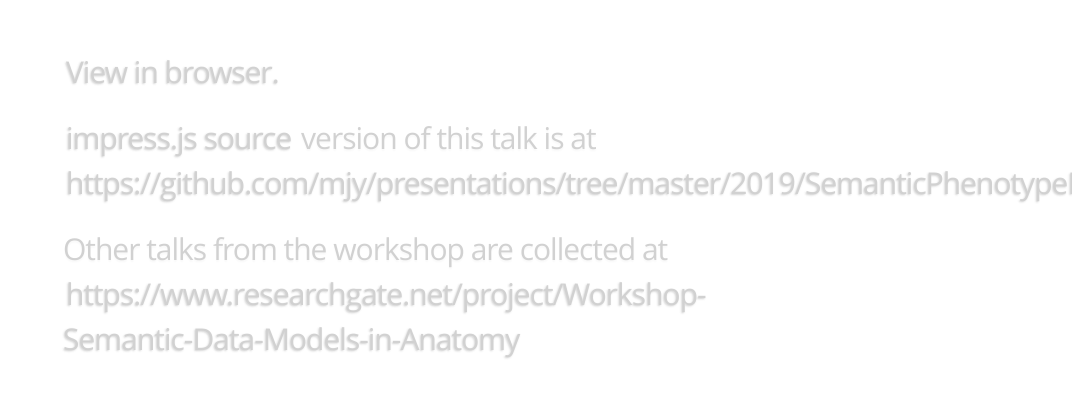
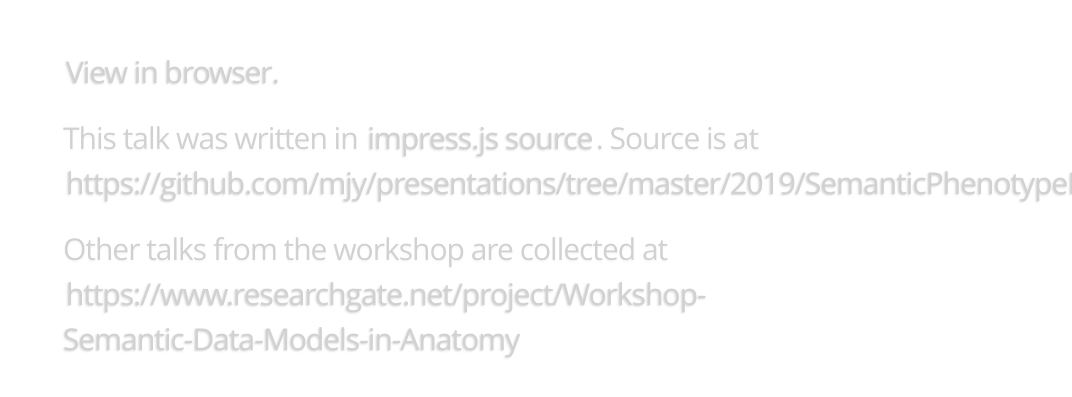
Before and after one commit to mjy/presentations, a plain HTML site: page 2019/SemanticDataModelsInAnatomy/index.html in a window 1280 px wide. Shown: the part 962-1359 px from the top of the page, without its empty margins (208-1280 px from the left). Drawn offline with Linux system fonts and the light colour scheme; a web font is replaced by a local one.

Commit message:
cleanup links

```diff
--- a/2019/SemanticDataModelsInAnatomy/index.html
+++ b/2019/SemanticDataModelsInAnatomy/index.html
@@ -29,7 +29,7 @@
 
 [View in browser.](https://mjy.github.io/presentations/2019/SemanticDataModelsInAnatomy/index.html)
 
-[impress.js source](https://impress.js.org) version of this talk is at [https://github.com/mjy/presentations/tree/master/2019/SemanticPhenotypeModelling](https://github.com/mjy/presentations/tree/master/2019/SemanticDataModelsInAnatomy)
+This talk was written in [impress.js source](https://impress.js.org). Source is at [https://github.com/mjy/presentations/tree/master/2019/SemanticPhenotypeModelling](https://github.com/mjy/presentations/tree/master/2019/SemanticDataModelsInAnatomy)
 
 Other talks from the workshop are collected at [https://www.researchgate.net/project/Workshop-Semantic-Data-Models-in-Anatomy](https://www.researchgate.net/project/Workshop-Semantic-Data-Models-in-Anatomy)
 -----
```
Also changed, not shown: 1 other file.
